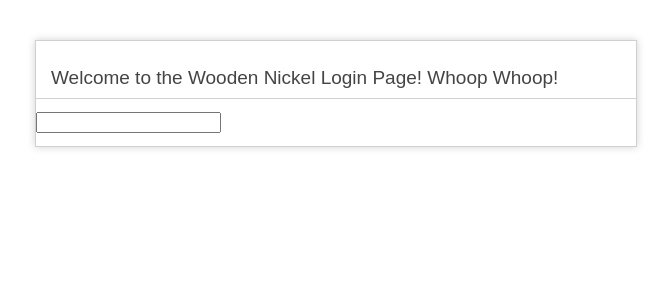
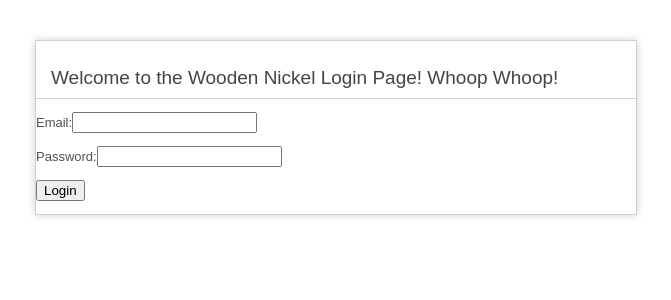
Before and after one commit to JJSeger/ASL-CI, a CodeIgniter app: page /database/index.php/main/index in a window 1280 px wide. Shown: the top 300 px of the page, without its empty margins (15-686 px from the left). Run offline with CodeIgniter, Linux system fonts and the light colour scheme.

Commit message:
adding Email labels and input fields and password label and input field as well as the submit button
adding Email labels and input fields and password label and input field
as well as the submit button

```diff
--- a/application/views/login.php
+++ b/application/views/login.php
@@ -46,8 +46,16 @@ defined('BASEPATH') OR exit('No direct script access allowed');
     <?php
     echo form_open();
 
+    echo "<p>Email:";
+    echo form_input('email');
+    echo"</p>";
+
+    echo "<p>Password:";
+    echo form_password('password');
+    echo"</p>";
+
     echo "<p>";
-    echo form_input('');
+    echo form_submit('login_submit', 'Login');
     echo"</p>";
 
     echo form_close();
```
